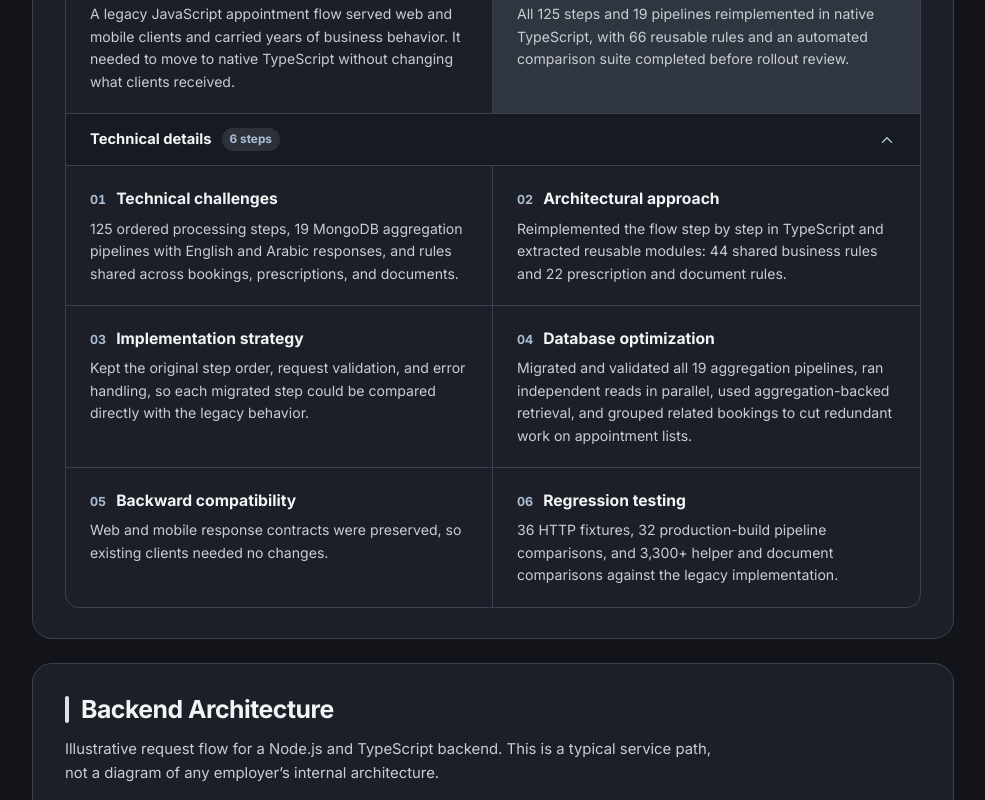
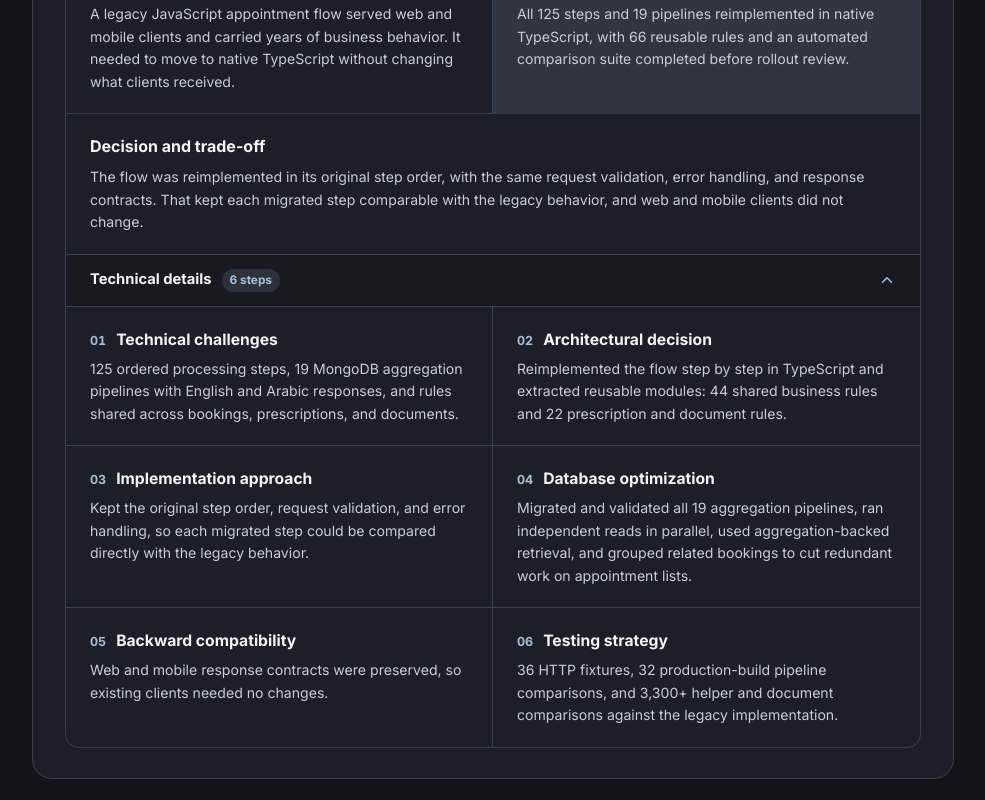
Before and after one commit to Pradeep-chandu/resume, a plain HTML site: page index.html in a window 1280 px wide. Shown: the part 1761-2561 px from the top of the page, without its empty margins (286-1271 px from the left). Drawn offline with Linux system fonts and the light colour scheme.

Commit message:
Surface the verified migration trade-off in the case study.
Recruiters can see why the original step order and contracts were kept without opening the technical details.

Co-authored-by: Cursor <cursoragent@cursor.com>

```diff
--- a/index.html
+++ b/index.html
@@ -258,6 +258,10 @@
                             <h4>Verified outcomes</h4>
                             <p>All 125 steps and 19 pipelines reimplemented in native TypeScript, with 66 reusable rules and an automated comparison suite completed before rollout review.</p>
                         </section>
+                        <section class="case-step case-step--decision reveal">
+                            <h4>Decision and trade-off</h4>
+                            <p>The flow was reimplemented in its original step order, with the same request validation, error handling, and response contracts. That kept each migrated step comparable with the legacy behavior, and web and mobile clients did not change.</p>
+                        </section>
                     </div>
 
                     <details class="case-details" id="caseDetails" open>
@@ -272,11 +276,11 @@
                                 <p>125 ordered processing steps, 19 MongoDB aggregation pipelines with English and Arabic responses, and rules shared across bookings, prescriptions, and documents.</p>
                             </section>
                             <section class="case-step reveal">
-                                <h4><span class="case-num" aria-hidden="true">02</span>Architectural approach</h4>
+                                <h4><span class="case-num" aria-hidden="true">02</span>Architectural decision</h4>
                                 <p>Reimplemented the flow step by step in TypeScript and extracted reusable modules: 44 shared business rules and 22 prescription and document rules.</p>
                             </section>
                             <section class="case-step reveal">
-                                <h4><span class="case-num" aria-hidden="true">03</span>Implementation strategy</h4>
+                                <h4><span class="case-num" aria-hidden="true">03</span>Implementation approach</h4>
                                 <p>Kept the original step order, request validation, and error handling, so each migrated step could be compared directly with the legacy behavior.</p>
                             </section>
                             <section class="case-step reveal">
@@ -288,7 +292,7 @@
                                 <p>Web and mobile response contracts were preserved, so existing clients needed no changes.</p>
                             </section>
                             <section class="case-step reveal">
-                                <h4><span class="case-num" aria-hidden="true">06</span>Regression testing</h4>
+                                <h4><span class="case-num" aria-hidden="true">06</span>Testing strategy</h4>
                                 <p>36 HTTP fixtures, 32 production-build pipeline comparisons, and 3,300+ helper and document comparisons against the legacy implementation.</p>
                             </section>
                         </div>
--- a/style.css
+++ b/style.css
@@ -954,6 +954,12 @@ ul {
   font-size: 1rem;
 }
 
+.case-grid--summary .case-step--decision {
+  grid-column: 1 / -1;
+  border-right: 0;
+  border-bottom: 0;
+}
+
 .case-toggle {
   display: flex;
   align-items: center;
```
